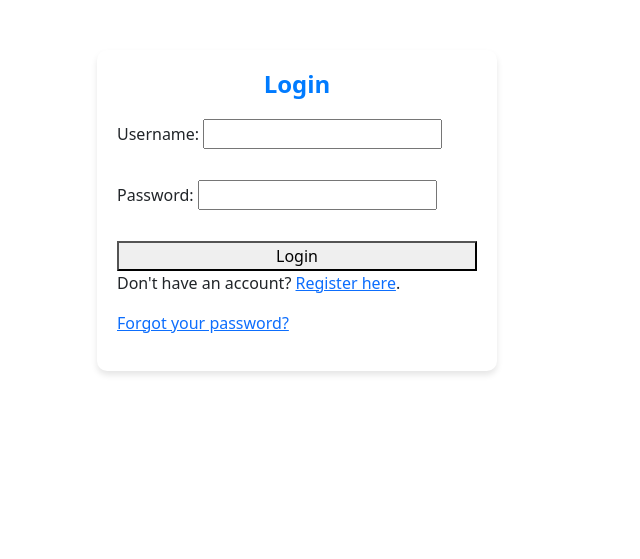
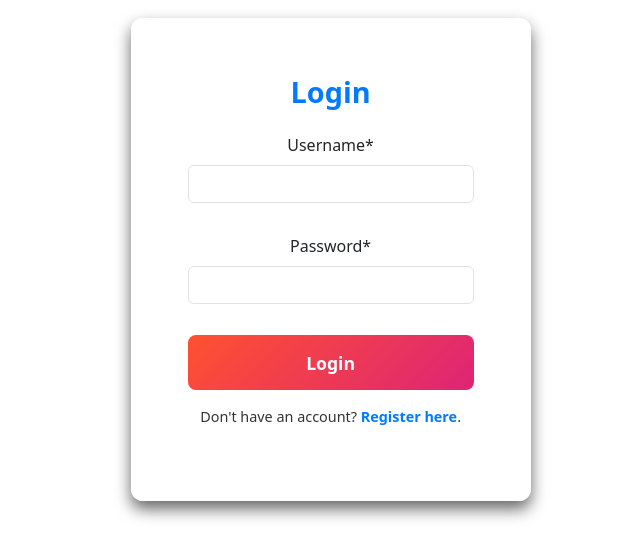
Before and after one commit to 11anagha/PlanMyTrip, a Django app: page /login/ in a window 1280 px wide. Shown: the part 72-631 px from the top of the page, without its empty margins (343-983 px from the left). Run offline with Django 5.2, Linux system fonts and the light colour scheme; some libraries are stand-ins or nearby versions.

Commit message:
Modified styles in register,login and dashboard

```diff
--- a/itinerary/templates/itinerary/base.html
+++ b/itinerary/templates/itinerary/base.html
@@ -11,7 +11,7 @@
       integrity="sha384-QWTKZyjpPEjISv5WaRU9OFeRpok6YctnYmDr5pNlyT2bRjXh0JMhjY6hW+ALEwIH"
       crossorigin="anonymous"
     />
-    <link rel="stylesheet" href="{% static 'user/style.css' %}" />
+    <link rel="stylesheet" href="{% static 'itinerary/style.css' %}" />
   </head>
   <body>
     <header>
--- a/user/static/user/style.css
+++ b/user/static/user/style.css
@@ -53,3 +53,113 @@ form {
     flex-direction: column;
     gap: 15px;
 }
+header {
+    position: fixed;
+    top: 0;
+    left: 0;
+    width: 100%;
+    background: #007bff;
+    color: white;
+    padding: 1em 2em;
+    z-index: 1000;
+}
+/* static/css/login-style.css */
+.auth-container {
+    background: rgba(255, 255, 255, 0.9); /* Slightly opaque background */
+    padding: 3.5rem;
+    border-radius: 12px;
+    box-shadow: 0 8px 16px rgba(0, 0, 0, 0.6);
+    width: 100%;
+    height: 100%;
+    max-width: 400px;
+    text-align: center;
+    backdrop-filter: blur(12px);
+    border: 1px solid rgba(255, 255, 255, 0.3);
+    animation: fadeIn 0.8s ease-in-out;
+    margin-left: 37%;
+    margin-top: 7%;
+
+}
+
+/* Heading Styling */
+.auth-container h2 {
+    color: #007bff;
+    margin-bottom: 1.5rem;
+    font-size: 1.8rem;
+    font-weight: 600;
+}
+
+/* Form Styling */
+.auth-form {
+    display: flex;
+    flex-direction: column;
+    gap: 15px;
+}
+
+.auth-input {
+    margin-bottom: 1rem;
+    padding: 0.9rem;
+    font-size: 1rem;
+    border: none;
+    border-radius: 8px;
+    background: rgba(255, 255, 255, 0.3);
+    color: #333;
+    outline: none;
+    transition: all 0.3s ease-in-out;
+}
+
+.auth-input::placeholder {
+    color: rgba(0, 0, 0, 0.6);
+}
+
+.auth-input:focus {
+    background: rgba(255, 255, 255, 0.5);
+}
+
+.auth-button {
+    padding: 0.9rem;
+    font-size: 1.1rem;
+    color: #fff;
+    background: linear-gradient(135deg, #ff512f, #dd2476);
+    border: none;
+    border-radius: 8px;
+    cursor: pointer;
+    transition: all 0.3s ease-in-out;
+    font-weight: bold;
+}
+
+.auth-button:hover {
+    background: linear-gradient(135deg, #dd2476, #ff512f);
+    transform: scale(1.05);
+}
+
+/* Links and Text Styling */
+.auth-text {
+    margin-top: 1rem;
+    font-size: 0.9rem;
+    color: #333;
+}
+
+.auth-link {
+    color: #007bff;
+    text-decoration: none;
+    font-weight: bold;
+    transition: color 0.3s ease-in-out;
+}
+
+.auth-link:hover {
+    color: #0056b3;
+    text-decoration: underline;
+}
+
+/* Animation */
+@keyframes fadeIn {
+    from {
+        opacity: 0;
+        transform: translateY(-20px);
+    }
+    to {
+        opacity: 1;
+        transform: translateY(0);
+    }
+}
--- a/user/templates/user/login.html
+++ b/user/templates/user/login.html
@@ -1,15 +1,15 @@
-{% extends "user/base.html" %} {% block content %}
-<div class="form-container">
+{% extends "user/base.html" %} {% load static %}{% load crispy_forms_tags %}
+{%block content %}
+<div class="auth-container">
   <h2>Login</h2>
-  <form method="post">
-    {% csrf_token %} {{ form.as_p }}
-    <button type="submit">Login</button>
+  <form method="post" class="auth-form">
+    {% csrf_token %} {{ form|crispy }}
+    <!-- Apply crispy styling -->
+    <button type="submit" class="auth-button">Login</button>
   </form>
-  <p class="register-link">
-    Don't have an account? <a href="{% url 'register' %}">Register here</a>.
-  </p>
-  <p class="forgot-password">
-    <a href="#">Forgot your password?</a>
+  <p class="auth-text">
+    Don't have an account?
+    <a href="{% url 'register' %}" class="auth-link">Register here</a>.
   </p>
 </div>
 {% endblock %}
```
Also changed, not shown: itinerary/templates/itinerary/dashboard.html (+55 -3 lines), itinerary/templates/itinerary/itinerary.html (+12 -1 lines), itinerary/views.py (+41 -25 lines), plan_my_trip/settings.py (+11 -2 lines), user/templates/user/register.html (+12 -7 lines), itinerary/static/itinerary/style.css (added).
